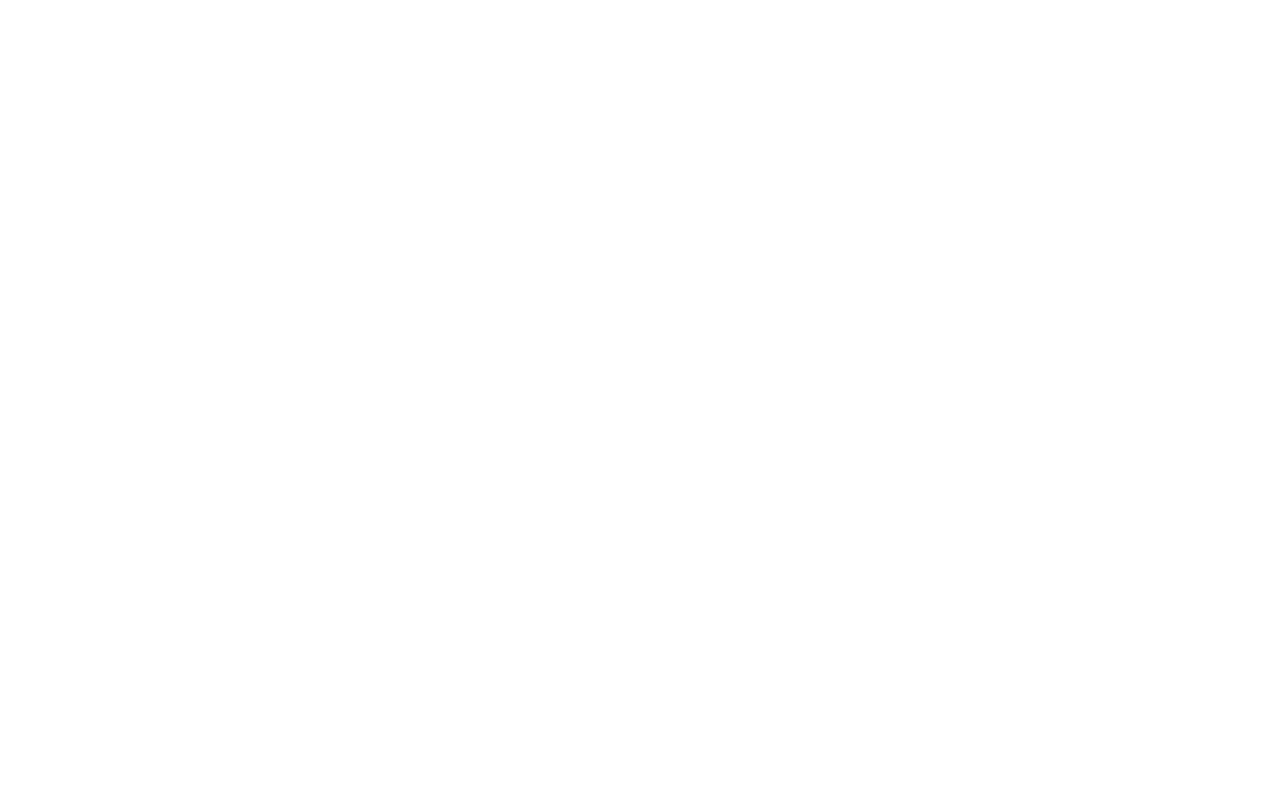
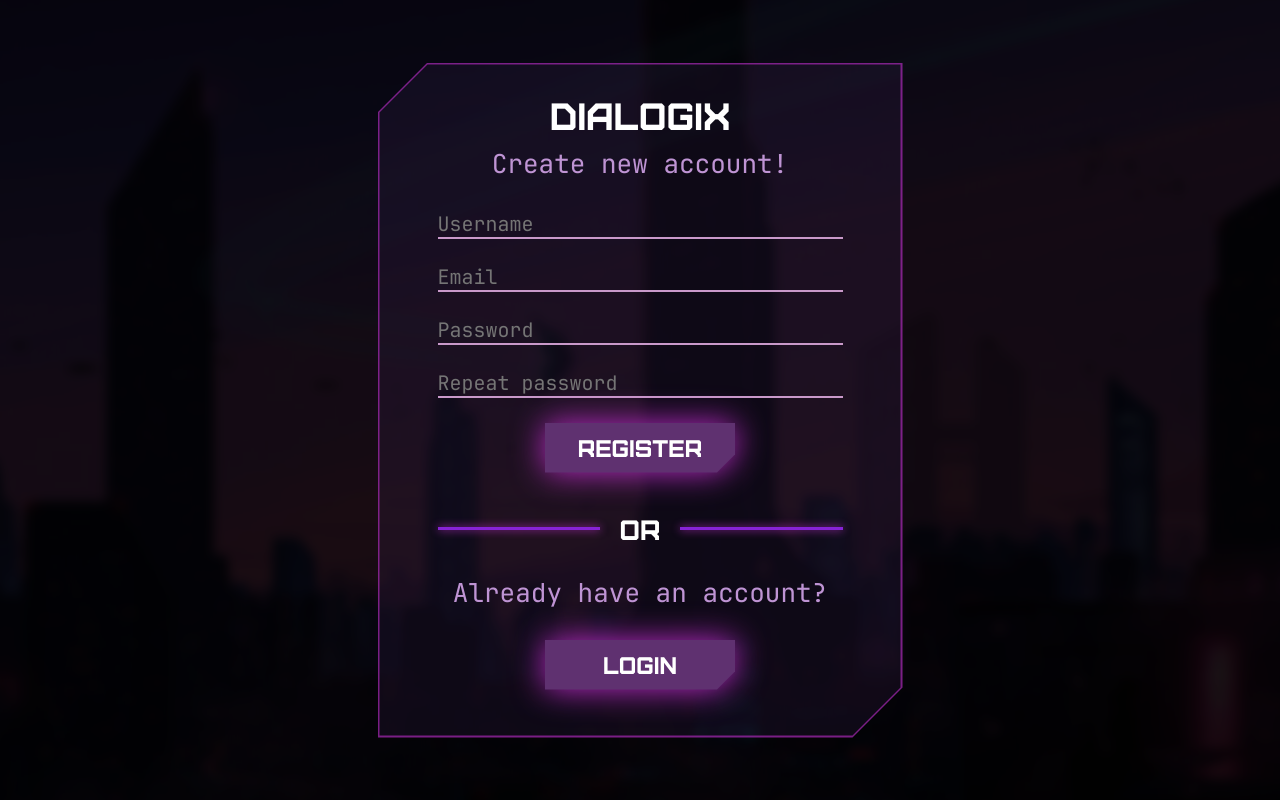
Before and after one commit to MrRomaLol/dialogix-frontend, a React (Create React App) app: page /register in a window 1280 px wide. Built offline with nearby package versions, Linux system fonts and the light colour scheme.

Commit message:
Register

```diff
--- a/src/components/ContentContainer.js
+++ b/src/components/ContentContainer.js
@@ -38,9 +38,9 @@ const ContentBorder = styled.div`
   50px 2px, 50px 2px, 2px 50px, 2px calc(100% - 2px), calc(100% - 50px) calc(100% - 2px), calc(100% - 2px) calc(100% - 50px), calc(100% - 2px) 2px, 50px 2px);
 `
 
-const ContentContainer = ({children}) => {
+const ContentContainer = ({children, className}) => {
     return (
-        <Container>
+        <Container className={className}>
             <ContentBack>
                 {children}
             </ContentBack>
--- a/src/pages/LoginPage.js
+++ b/src/pages/LoginPage.js
@@ -11,7 +11,7 @@ const StyledAppContent = styled(AppContent)`
   align-items: center;
 `
 
-const Container = styled.div`
+const Container = styled(ContentContainer)`
   width: 525px;
   height: 635px;
 `
@@ -25,7 +25,7 @@ export const LRNameDX = styled.p`
   justify-content: center;
 `
 
-const LTGS = styled.p`
+export const LTGS = styled.p`
   font-family: JetBrains Mono, serif;
   font-size: 26px;
   color: #BF94D4;
@@ -37,7 +37,7 @@ const LTGS = styled.p`
   justify-content: center;
 `
 
-const LRInput = styled.input`
+export const LRInput = styled.input`
   width: 100%;
   margin-bottom: 25px;
 
@@ -69,7 +69,7 @@ const RemMeForgotPassword = () => {
     );
 }
 
-const CutButton = styled.button`
+export const CutButton = styled.button`
   height: 50px;
   width: 190px;
 
@@ -83,7 +83,7 @@ const CutButton = styled.button`
   clip-path: polygon(0 0, 100% 0, 100% calc(100% - 18px), calc(100% - 18px) 100%, 0 100%);
 `
 
-const ButtonEobaniyBlur = styled.div`
+export const ButtonEobaniyBlur = styled.div`
   display: flex;
   justify-content: center;
   filter: drop-shadow(#BC2CC9 0 0 16px);
@@ -110,7 +110,7 @@ const Line = styled.div`
   align-self: center;
 `
 
-const OrLine = () => (
+export const OrLine = () => (
     <div style={{display: "flex", flexDirection: "row", marginTop: "20px"}}>
         <Line/>
         <OrText>OR</OrText>
@@ -126,7 +126,6 @@ const LoginPage = () => {
                 {window.IS_USING_DIALOGIX_APP && <ElectronHeader/>}
                 <StyledAppContent>
                     <Container>
-                        <ContentContainer>
                         <div style={{padding: "30px 60px 30px 60px"}}>
                             <LRNameDX>DIALOGIX</LRNameDX>
                             <LTGS>Login to get started!</LTGS>
@@ -142,14 +141,13 @@ const LoginPage = () => {
 
                             <OrLine/>
 
-                                <LTGS>Login to get started!</LTGS>
+                            <LTGS>Don't have account yet?</LTGS>
 
                             <ButtonEobaniyBlur>
                                 <CutButton>Register</CutButton>
                             </ButtonEobaniyBlur>
 
                         </div>
-                        </ContentContainer>
                     </Container>
                 </StyledAppContent>
             </AppContent>
--- a/src/pages/RegisterPage.js
+++ b/src/pages/RegisterPage.js
@@ -1,10 +1,55 @@
 import React from 'react';
+import {AppBackground, AppContent} from "../components/styled-parts/AppBackground";
+import ElectronHeader from "../components/ElectronHeader";
+import {ButtonEobaniyBlur, CutButton, LRInput, LRNameDX, LTGS, OrLine} from "./LoginPage";
+import styled from "styled-components";
+import ContentContainer from "../components/ContentContainer";
+
+const StyledAppContent = styled(AppContent)`
+  position: relative;
+  justify-content: center;
+  align-items: center;
+`
+
+const Container = styled(ContentContainer)`
+  width: 525px;
+  height: 675px;
+`
 
 const RegisterPage = () => {
     return (
-        <div>
+        <React.Fragment>
+            <AppBackground/>
+            <AppContent>
+                {window.IS_USING_DIALOGIX_APP && <ElectronHeader/>}
+                <StyledAppContent>
+                    <Container>
+                        <div style={{padding: "30px 60px 30px 60px"}}>
+                            <LRNameDX>DIALOGIX</LRNameDX>
+                            <LTGS>Create new account!</LTGS>
 
-        </div>
+                            <LRInput placeholder={"Username"}/>
+                            <LRInput placeholder={"Email"}/>
+                            <LRInput placeholder={"Password"}/>
+                            <LRInput placeholder={"Repeat password"}/>
+
+                            <ButtonEobaniyBlur>
+                                <CutButton>Register</CutButton>
+                            </ButtonEobaniyBlur>
+
+                            <OrLine/>
+
+                            <LTGS>Already have an account?</LTGS>
+
+                            <ButtonEobaniyBlur>
+                                <CutButton>Login</CutButton>
+                            </ButtonEobaniyBlur>
+
+                        </div>
+                    </Container>
+                </StyledAppContent>
+            </AppContent>
+        </React.Fragment>
     );
 };
 
```
Lines whose indentation alone changed are shown as unchanged.
